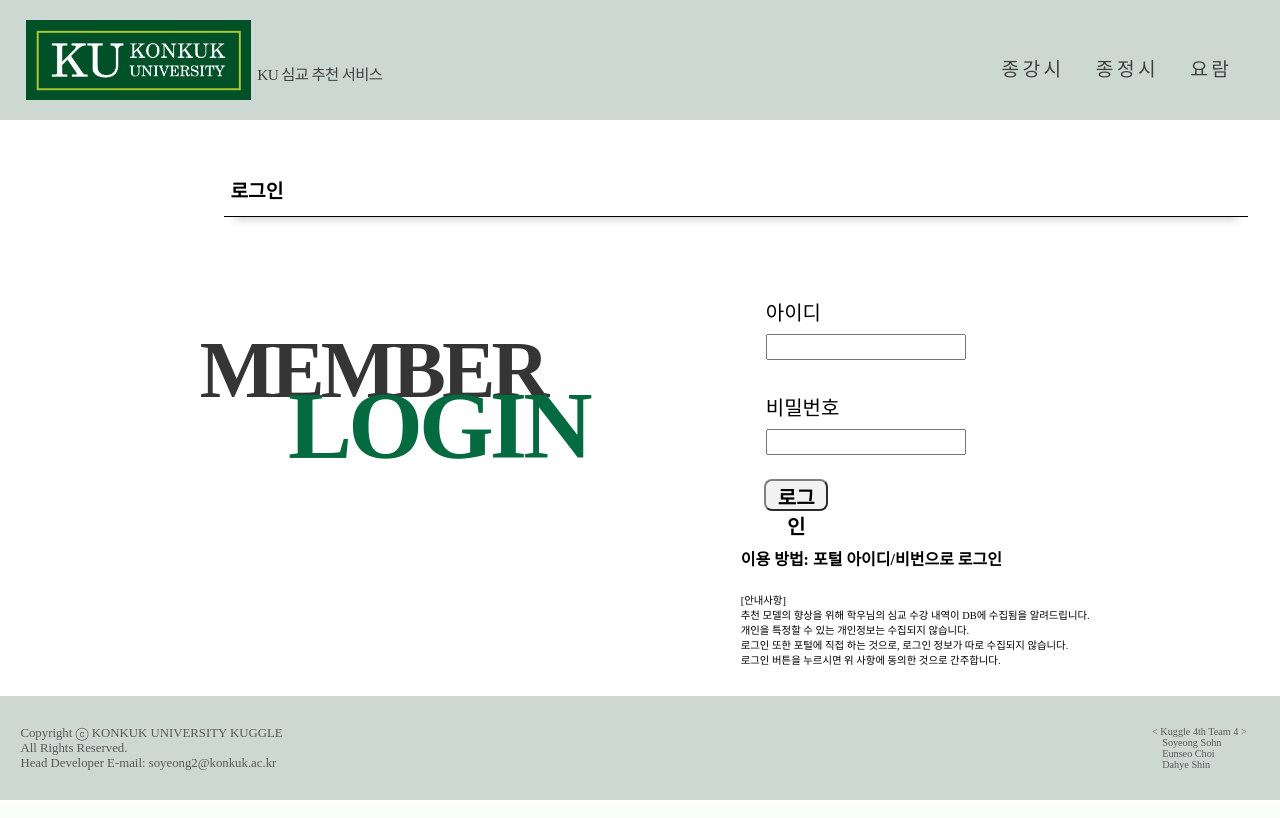
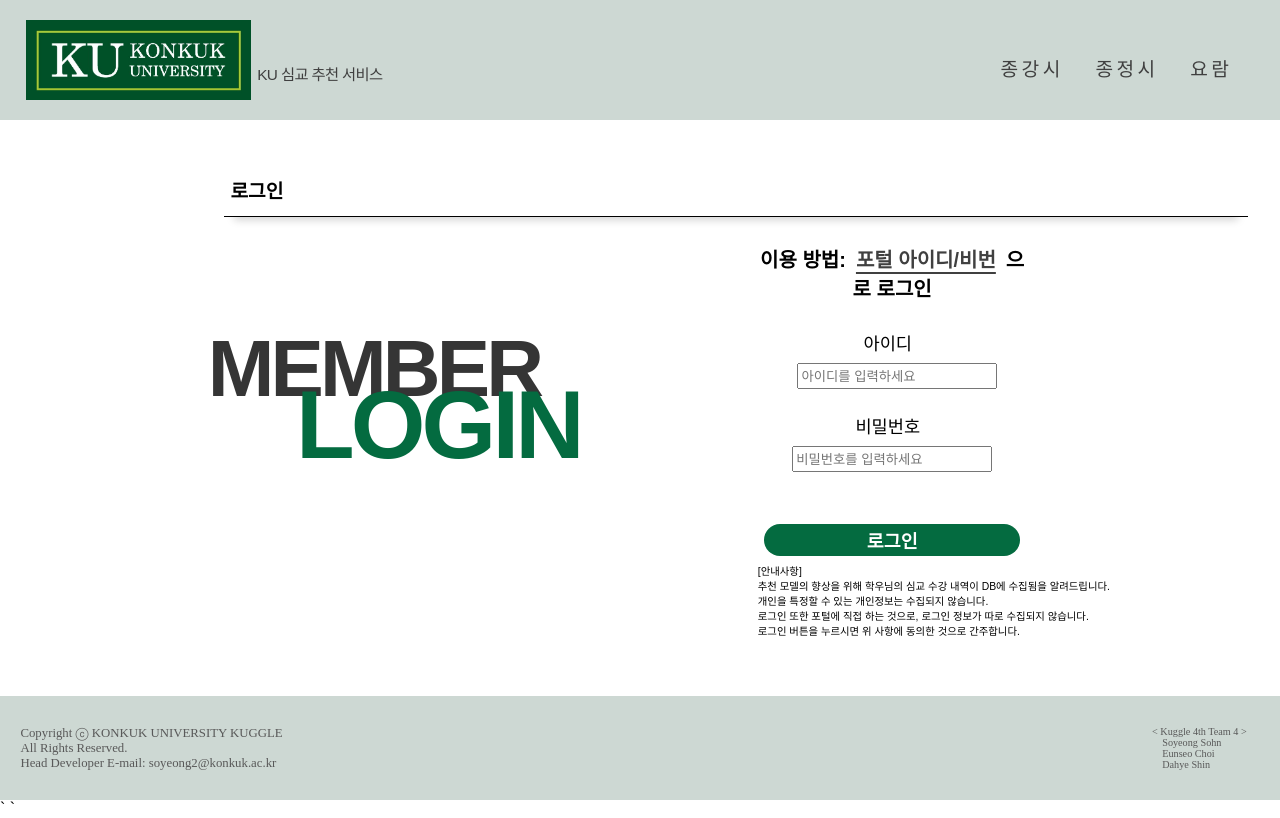
Before and after one commit to soyeongsohn/courseRecSys, a Flask app: page /login in a window 1280 px wide. Run offline with Flask 2, Linux system fonts and the light colour scheme; some libraries are stand-ins or nearby versions; some web fonts are replaced.

Commit message:
frontend work; login page: done

```diff
--- a/backend/model/sugang_info.py
+++ b/backend/model/sugang_info.py
@@ -7,6 +7,7 @@
 from webdriver_manager.chrome import ChromeDriverManager
 import re
 import pandas as pd
+from time import sleep
 import os
 from db.db_connection.connection import sql_conn
 
@@ -33,14 +34,15 @@
     driver.find_element_by_name("pwd").clear()
     driver.find_element_by_name("pwd").send_keys(password)
     login_button.click()
+    sleep(0.3)
     try:
         alert = driver.switch_to.alert
         alert.accept()
         return False
+    except NoAlertPresentException:
+        return True
     except UnexpectedAlertPresentException:
         return False
-    except NoAlertPresentException:
-        return True
 
 
 def logout():
--- a/backend/server/run.py
+++ b/backend/server/run.py
@@ -1,6 +1,7 @@
 from flask import Flask, request, render_template, url_for, flash
-from forms import  UserLoginForm
+from forms import UserLoginForm
 from werkzeug.utils import redirect
+from selenium.common.exceptions import UnexpectedAlertPresentException
 from model.sugang_info import login, logout
 from model.course_rec import top_n
 import os
@@ -10,7 +11,6 @@
 static_path = os.path.abspath('../../frontend/static')
 
 app = Flask(__name__, template_folder=template_path, static_folder=static_path)
-
 app.config['SECRET_KEY'] = "../../secret_key.txt"
 
 
@@ -21,24 +21,33 @@
 
 @app.route('/login', methods=['GET', 'POST'])
 def do_login():
+    succeed = True
     form = UserLoginForm()
     if request.method == 'POST':
-        if len(form.username.data) == 0:
-            error = "아이디를 입력해주세요"
-            flash(error)
-        if len(form.password.data) == 0:
-            error = "비밀번호를 입력해주세요"
-            flash(error)
-        elif login(form.username.data, form.password.data):
-            return redirect(url_for('result'))
+        username = form.username.data
+        password = form.password.data
+        succeed = login(username, password)
+        if succeed == False:
+            flash("로그인 정보가 잘못되었습니다.")
+            return redirect(url_for('do_login'))
+        return redirect(url_for('result'))
 
     return render_template('login.html', form=form)
+
+
+"""
+해야할 일
+1. 로그인 중 로딩 페이지 뜨게 만들기
+2. 로그인 실패 시 알림창 뜨게 만들기
+3. 결과 페이지에 나가기 버튼 만들고, 나가기 버튼 누르면 로그아웃 함수 실행하고, 페이지 닫게 만들어보기
+"""
 
 
 @app.route('/result', methods=['GET'])
 def result(name=None):
     # 결과 어떻게 출력할건지?
-    return render_template('result.html', name=name)
+    df = top_n()
+    return render_template('result.html', name=name, tables=[df.to_html(classes='data')],  titles=df.columns.values)
 
 
 if __name__ == "__main__":
--- a/frontend/static/login.css
+++ b/frontend/static/login.css
@@ -2,7 +2,8 @@
     overflow: hidden;
     height: 100vh;
     width: 100vw;
-
+    font-family: 'NanumSquare', sans-serif;
+    font-weight: 400;
 }
 
 .container {
@@ -58,14 +59,37 @@
     color: #046B40;
     font-size: 12vh;
 }
+
 .form-group {
-    padding: 1vh;
+    display: block;
+    width: 19.93vw;
+    padding: 0.5vh;
 }
-.form-group span {
+
+.textbox {
+    text-align: center;
+    margin-bottom: 3vh;
+}
+
+.howto {
+    font-size: 2.5vh;
+    font-weight: 700;
+}
+
+.howto a {
+    text-decoration: underline;
+    text-underline-position: under;
+    font-weight: 900;
+}
+
+.form-group label {
     font-family: 'NanumSquare', sans-serif;
     font-weight: 400;
-    font-size: 2.5vh;
+    font-size: 2.2vh;
 
+}
+form {
+    display: inline-block;
 }
 input {
     width: 15vw;
@@ -73,17 +97,31 @@
     margin-top: 1vh;
     margin-bottom: 2vh;
 }
-.btn-primary {
+
+input[name="username"] {
+    margin-left: 0.8215vw;
+}
+
+#submitBtn {
     font-family:'NanumSquareRound', sans-serif;
     font-weight: 700;
-    font-size: 2.5vh;
-    width: 5vw;
+    font-size: 2.3vh;
+    color: #FFFFFF;
+    width: 20vw;
     height: 4vh;
-    margin-left: 0.5vw;
-    border-radius: 1vh;
-    border-color: #7F7F7F;
-    background-color: #F2F2F2;
+    display: block;
+    margin: 4vh auto 0 auto;
+    border-radius: 2vh;
+    border: none;
+    outline: none;
+    background-color: #046B40;
 }
+
+#submitBtn:hover {
+    box-shadow: 0.2vh 0.2vh #D3D3D3;
+    cursor:pointer;
+}
+
 .right-box {
     position: absolute;
     display: flex;
@@ -96,16 +134,17 @@
     padding-right: 1.596vw;
     margin-left: 60vw;
 }
+
+.login-box {
+    width: 21vw;
+    height: auto;
+    text-align: center;
+}
+
 .notice {
     position: absolute;
-    display: flex;
-    flex-wrap: wrap;
-    flex-direction: row;
-    margin-left: 43vw;
-    margin-top: 67vh;
+    margin-top: 50vh;
     font-size: 1.3vh;
-
+    height: auto;
+    width: auto;
 }
-.notice strong {
-    font-size: 2vh;
-}
--- a/frontend/templates/index.html
+++ b/frontend/templates/index.html
@@ -7,8 +7,6 @@
     <link rel="stylesheet" type="text/css" href="https://cdn.rawgit.com/innks/NanumSquareRound/master/nanumsquareround.min.css">
     <link rel="stylesheet" type="text/css" href="https://cdn.jsdelivr.net/gh/moonspam/NanumSquare@1.0/nanumsquare.css">
     <link rel="stylesheet" href="../static/index.css">
-    <script src="https://kit.fontawesome.com/2ea64f6cbd.js" crossorigin="anonymous"></script>
-    <script src="../static/index.js"></script>
     <title>home</title>
 </head>
 <body>
@@ -48,5 +46,6 @@
         </div>
         </div>
     </footer>
+    <script src="../static/index.js"></script>
 </body>
 </html>
--- a/frontend/templates/login.html
+++ b/frontend/templates/login.html
@@ -5,7 +5,6 @@
     <meta http-equiv="X-UA-Compatible" content="IE=edge">
     <meta name="viewport" content="width=device-width, initial-scale=1.0">
     <link rel="stylesheet" href="../static/login.css">
-    <script src="../static/login.js"></script>
     <title>login</title>
 </head>
 <body>
@@ -20,30 +19,41 @@
                 <span>&ensp;&ensp;LOGIN</span></p>
         </div>
         <div class="right-box">
+            <div class="login-box">
+                <div class="textbox">
+                    <span class="howto">이용 방법:&ensp;<a href="https://mgt.konkuk.ac.kr:8443/kuacnt/AccountFind2.jsp" onclick="window.open(this.href, '_blank', 'width=800, height=600'); return false;">포털 아이디/비번</a>&ensp;으로 로그인</span>
+                </div>
+                <form action="http://127.0.0.1:5000/login" method="post" name="formname" onsubmit="return loader();">
                     <div class="form-group">
-            <form action="http://127.0.0.1:5000/login" method="post" name="formname">
-                <span>아이디</span><br/>
-                 <!-- {{form.csrf_token}} -->
-                <input type="text" name="username" id="username"
-                value="{{ form.username.data or '' }}">
+                        {{form.csrf_token}}
+                        <label>아이디&ensp;<input type="text" name="username" placeholder="아이디를 입력하세요" required
+                                               value="{{ form.username.data or '' }}"></label>
                     </div>
                     <div class="form-group">
-                <span>비밀번호</span><br/>
-                <input type="password" name="password" id="password"
-                value="{{ form.password.data or '' }}">
+                        <label>비밀번호&ensp;<input type="password" name="password" placeholder="비밀번호를 입력하세요" required
+                               value="{{ form.password.data or '' }}"></label>
                     </div>
-            <button type="submit" class="btn btn-primary">로그인</button>
+                    <button type="submit" id="submitBtn">로그인</button>
                 </form>
             </div>
             <div class="notice">
-            <p><strong>이용 방법: 포털 아이디/비번으로 로그인</strong> <br/> <br/><br/>
-                [안내사항]<br/>
+                <span>[안내사항]<br/>
                     추천 모델의 향상을 위해 학우님의 심교 수강 내역이 DB에 수집됨을 알려드립니다.<br/>
                     개인을 특정할 수 있는 개인정보는 수집되지 않습니다.<br/>
                     로그인 또한 포털에 직접 하는 것으로, 로그인 정보가 따로 수집되지 않습니다. <br/>
-                로그인 버튼을 누르시면 위 사항에 동의한 것으로 간주합니다.</p>
+                    로그인 버튼을 누르시면 위 사항에 동의한 것으로 간주합니다.</span>
+            </div>
         </div>
     </div>
     {% include "footer.html" %}
+    </div>
+    {%with messages = get_flashed_messages()%}
+  ` {%if messages %}
+    <script type="text/javascript">
+      alert("{{messages[-1]}}");
+    </script>
+    {%endif%}
+  ` {%endwith%}
+    <script src="../static/login.js"></script>
 </body>
 </html>
--- a/frontend/templates/navbar.html
+++ b/frontend/templates/navbar.html
@@ -7,13 +7,12 @@
     <link rel="stylesheet" type="text/css" href="https://cdn.rawgit.com/innks/NanumSquareRound/master/nanumsquareround.min.css">
     <link rel="stylesheet" type="text/css" href="https://cdn.jsdelivr.net/gh/moonspam/NanumSquare@1.0/nanumsquare.css">
     <link rel="stylesheet" href="../static/navbar.css">
-    <script src="https://kit.fontawesome.com/2ea64f6cbd.js" crossorigin="anonymous"></script>
     <title>navbar</title>
 </head>
 <body>
     <nav class="navbar">
         <div class="navbar_logo">
-            <a href="{{ url_for('home') }}">
+            <a href="#">
                 <img src="../static/logo.jpg">
                 <p>KU 심교 추천 서비스</p>
             </a>
```
Also changed, not shown: frontend/static/index.css (+0 -44 lines), frontend/static/index.js (deleted, +0 -7 lines), frontend/static/navbar.css (+0 -45 lines), frontend/static/result.css (+7 -0 lines), frontend/templates/result.html (+8 -4 lines), backend/model/course_rec.py (line endings or trailing spaces), 1 other file. Lines whose indentation alone changed are shown as unchanged.
